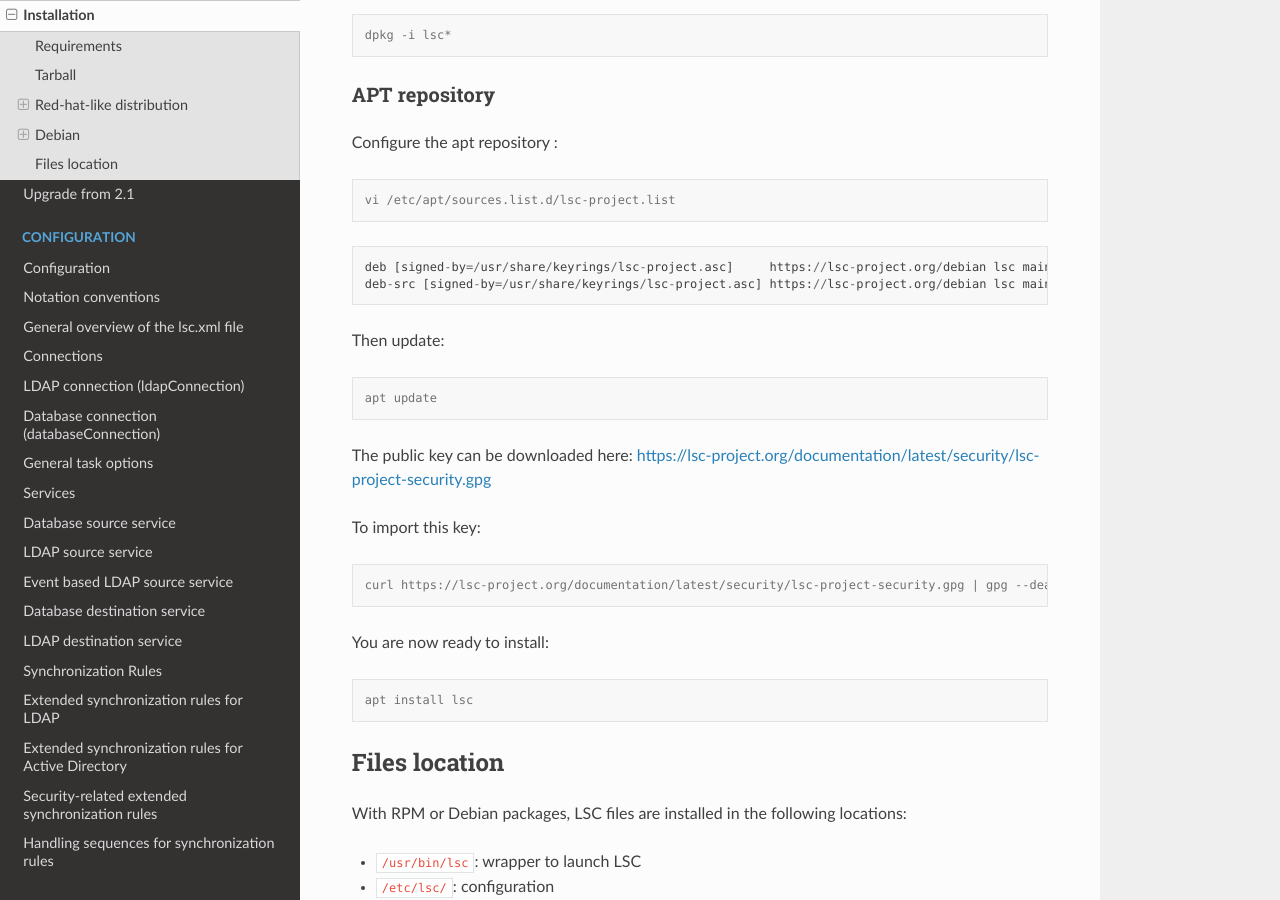
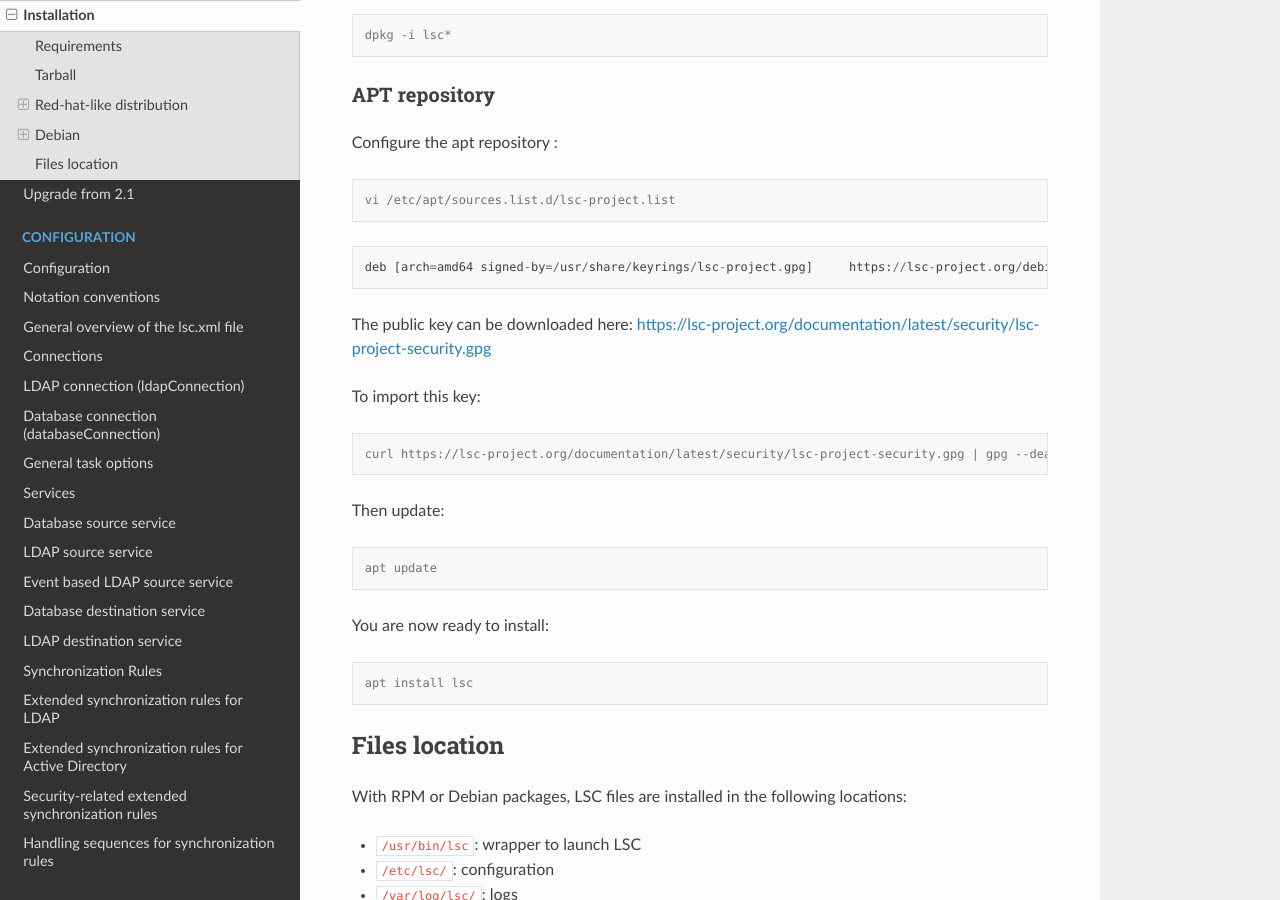
Before and after one commit to lsc-project/documentation, a Sphinx documentation site: the page built from source/installation.rst, in a window 1280 px wide and 900 px high, scrolled down 2371 px. Built offline with Sphinx 7.4.7 and the Read the Docs theme 3.1.0, drawn with Linux system fonts in a browser that asks for light colours.

Commit message:
Fix Debian install doc

```diff
--- a/source/installation.rst
+++ b/source/installation.rst
@@ -125,8 +125,15 @@
 
 .. code-block::
 
-    deb [signed-by=/usr/share/keyrings/lsc-project.asc]     https://lsc-project.org/debian lsc main
-    deb-src [signed-by=/usr/share/keyrings/lsc-project.asc] https://lsc-project.org/debian lsc main
+    deb [arch=amd64 signed-by=/usr/share/keyrings/lsc-project.gpg]     https://lsc-project.org/debian lsc main
+
+The public key can be downloaded here: `https://lsc-project.org/documentation/latest/security/lsc-project-security.gpg <https://lsc-project.org/documentation/latest/security/lsc-project-security.gpg>`__
+
+To import this key:
+
+.. code-block:: console
+
+    curl https://lsc-project.org/documentation/latest/security/lsc-project-security.gpg | gpg --dearmor > /usr/share/keyrings/lsc-project.gpg
 
 Then update:
 
@@ -134,13 +141,6 @@
 
     apt update
 
-The public key can be downloaded here: `https://lsc-project.org/documentation/latest/security/lsc-project-security.gpg <https://lsc-project.org/documentation/latest/security/lsc-project-security.gpg>`__
-
-To import this key:
-
-.. code-block:: console
-
-    curl https://lsc-project.org/documentation/latest/security/lsc-project-security.gpg | gpg --dearmor > /usr/share/keyrings/lsc-project.asc
 
 You are now ready to install:
 
```
